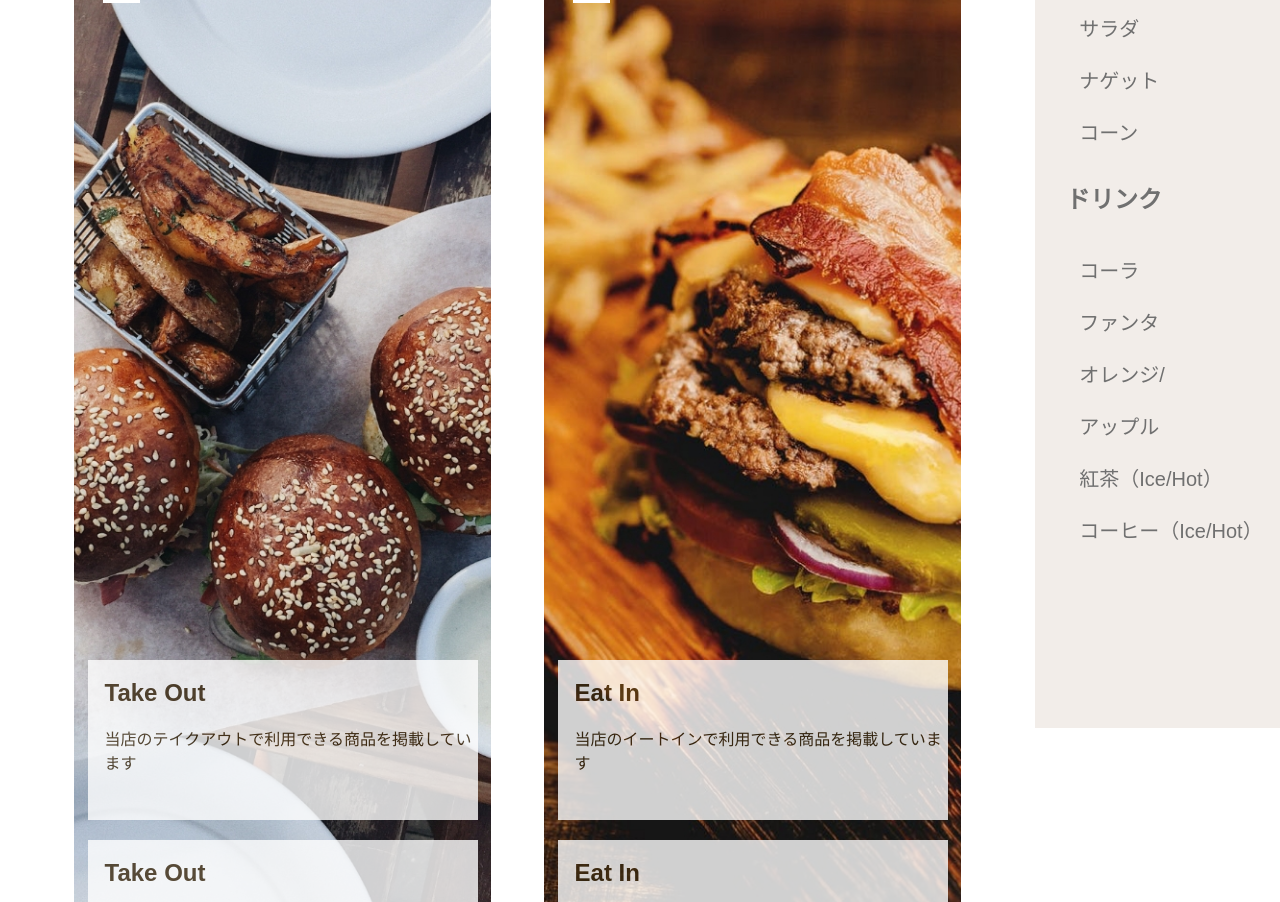
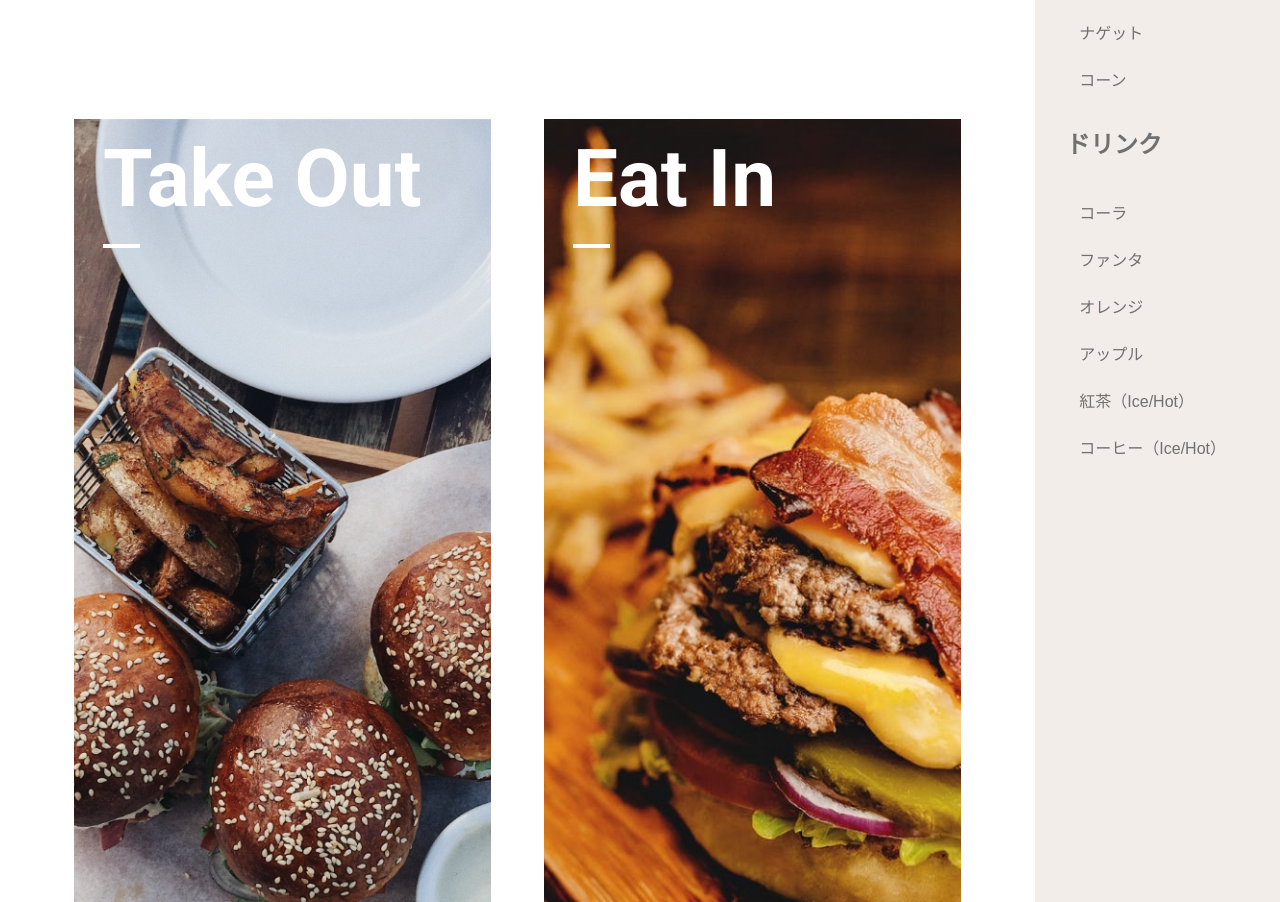
Before and after one commit to Matsumoto-Kimiaki/RaiseTech_hamburger, a plain HTML site: page index.html in a window 1280 px wide. Shown: the part 776-1678 px from the top of the page. Drawn offline with nearby package versions, Linux system fonts and the light colour scheme; a small style sheet from the web is missing.

Commit message:
フォント、余白等の微調整

```diff
--- a/index.html
+++ b/index.html
@@ -19,7 +19,7 @@
     <div class="l-grid">
       <div class="l-wrapper">
         <header>
-        <div class="l-header u-font-gray">
+          <div class="l-header u-font-grey">
             <nav class="p-global-navigation">
               <h1 class="p-global-navigation__logo-title u-font-roboto">Hamburger</h1>
               <h3 class="p-global-navigation__logo-menu js-menu u-font-roboto">Menu</h3>
@@ -85,13 +85,13 @@
       </div>
 
       <aside>
-        <div class="l-sidebar u-font-gray">
+        <div class="l-sidebar u-font-grey">
           <button class="c-cross-button"><span>閉じるボタン</span></button>
 
-          <ul class="p-menulist">
-            <li class="p-menulist__item">
+          <ul class="p-menu-list">
+            <li class="p-menu-list__item">
               <h3>バーガー</h3>
-              <ul class="p-menulist__item__sub">
+              <ul class="p-menu-list__item__sub">
                 <li><a href="#"></a>ハンバーガー</li>
                 <li><a href="#"></a>チーズバーガー</li>
                 <li><a href="#"></a>テリヤキバーガー</li>
@@ -102,9 +102,9 @@
               </ul>
             </li>
 
-            <li class="p-menulist__item">
+            <li class="p-menu-list__item">
               <h3>サイド</h3>
-              <ul class="p-menulist__item__sub">
+              <ul class="p-menu-list__item__sub">
                 <li><a href="#"></a>ポテト</li>
                 <li><a href="#"></a>サラダ</li>
                 <li><a href="#"></a>ナゲット</li>
@@ -112,12 +112,12 @@
               </ul>
             </li>
 
-            <li class="p-menulist__item">
+            <li class="p-menu-list__item">
               <h3>ドリンク</h3>
-              <ul class="p-menulist__item__sub">
+              <ul class="p-menu-list__item__sub">
                 <li><a href="#"></a>コーラ</li>
                 <li><a href="#"></a>ファンタ</li>
-                <li><a href="#"></a>オレンジ/</li>
+                <li><a href="#"></a>オレンジ</li>
                 <li></li>
                 <li><a href="#"></a>アップル</li>
                 <li><a href="#"></a>紅茶（Ice/Hot）</li>
@@ -129,6 +129,7 @@
 
         <div class="p-menu-bg"></div>
       </aside>
+    </div>
       <footer>
         <div class="l-footer">
           <div class="p-footer u-font-white">
@@ -141,7 +142,6 @@
           </div>
         </div>
       </footer>
-    </div>
 
     <!-- jQueryを読み込むためのCDN -->
     <script src="https://code.jquery.com/jquery-3.6.0.min.js" integrity="sha256-/xUj+3OJU5yExlq6GSYGSHk7tPXikynS7ogEvDej/m4=" crossorigin="anonymous"></script>
--- a/sass/component/_box.scss
+++ b/sass/component/_box.scss
@@ -2,5 +2,5 @@
 
 .c-box {
     border-radius: 10px;
-    border: 1px solid $brown;
+    border: 1px solid $grey;
 }
--- a/sass/component/_button.scss
+++ b/sass/component/_button.scss
@@ -2,6 +2,6 @@
 
 .c-button {
     border-radius: 10px;
-    border: 1px solid $brown;
+    border: 1px solid $grey;
     cursor: pointer;
 }
--- a/sass/component/_cross-button.scss
+++ b/sass/component/_cross-button.scss
@@ -19,7 +19,7 @@
     position: absolute;
     width: 45px;
     height: 6px;
-    background-color: $brown;
+    background-color: $grey;
     transform: rotate(45deg);
   }
 
@@ -28,7 +28,7 @@
     position: absolute;
     width:45px;
     height: 6px;
-    background-color: $brown;
+    background-color: $grey;
     transform: rotate(-45deg);
   }
 }
--- a/sass/component/_hero.scss
+++ b/sass/component/_hero.scss
@@ -1,8 +1,4 @@
 .c-hero {
   background-size: cover;
   background-position: center center;
-  height: 285px;
-  line-height: 285px;
-  font-size: 1.5rem;
-  font-weight: bold;
 }
--- a/sass/global/variable/_variable.scss
+++ b/sass/global/variable/_variable.scss
@@ -1,5 +1,5 @@
 //カラー
-$brown:#707070;
+$grey:#707070;
 $beige:#FFF7EF;
 $cream:linear-gradient(#F2EDE9, #DED8D3);
 
@@ -15,5 +15,6 @@ $breakpoints: (
   //iPad用
   "tab": "(min-width: 600px)",
   //PC用
-  "pc": "(min-width: 1025px)"
+  "pc": "(min-width: 1025px)",
+  "pc2": "(min-width: 1400px)"
 );
--- a/sass/layout/_grid.scss
+++ b/sass/layout/_grid.scss
@@ -5,6 +5,7 @@
     display: grid;
     grid-template-columns: auto auto;
     // grid-template-rows: auto auto;
+    overflow: hidden;
   }
 }
 
--- a/sass/layout/_sidebar.scss
+++ b/sass/layout/_sidebar.scss
@@ -4,13 +4,9 @@
   position: fixed;
   top: 0;
   left: 100%;
-  height: 100vh;
   transition: all 0.4s ease;
-  overflow-y: scroll;
   @include mq(pc) {
     position: static;
-    // width: 100%;
-    height: auto;
   }
 }
 
--- a/sass/layout/_wrapper.scss
+++ b/sass/layout/_wrapper.scss
@@ -1,6 +1,7 @@
 @use "../global" as *;
 
 .l-wrapper {
+    width: 100%;
     @include mq(pc) {
     width: calc(100vw * 1553 /#{$width-pc});
     }
--- a/sass/project/_hero.scss
+++ b/sass/project/_hero.scss
@@ -3,6 +3,13 @@
 .p-hero {
   background-image: url(images/index_hero_img.jpg);
   padding-left: calc(100vw * 25 /#{$width-sp});
+  height: 285px;
+  display: flex;
+  align-items: center;
+  @include mq(pc) {
+    height: 530px;
+  }
+
   &__title {
     font-size: 2.25rem;
     font-weight: bold;
--- a/sass/project/_index.scss
+++ b/sass/project/_index.scss
@@ -3,6 +3,6 @@
 @use "hero";
 @use "service";
 @use "map";
-@use "menulist";
+@use "menu-list";
 @use "menu-bg";
 @use "footer";
--- a/sass/project/_menulist.scss
+++ b/sass/project/_menu-list.scss
@@ -1,11 +1,13 @@
 @use "../global" as *;
 
-.p-menulist {
+.p-menu-list {
   width: calc(100vw * 328 /#{$width-sp});
+  height: 100vh;
   padding-top: 212px;
   padding-left: calc(100vw * 46 /#{$width-sp});
   background-color: #f2ede9;
   padding-bottom: 150px;
+  overflow-y: scroll;
 
   @include mq(tab) {
     width: calc(100vw * 367 /#{$width-tab});
@@ -14,6 +16,9 @@
   @include mq(pc) {
     width: calc(100vw * 367 /#{$width-pc});
     padding-left: calc(100vw * 46 /#{$width-pc});
+    overflow-y: visible;
+    padding-bottom: 10000px;  //sidebarの高さを左側に合わせるため。l-gridにoverflow: hiddenを追加
+    margin-bottom: -10000px;
   }
   &__item__sub {
     margin-left: calc(100vw * 20 /#{$width-sp});
@@ -33,6 +38,12 @@
     li {
       cursor: pointer;
       font-size: 1.25rem;
+      @include mq(pc) {
+        font-size: 1rem;
+      }
+      @include mq(pc2) {
+        font-size: 1.25rem;
+      }
     }
   }
 
--- a/sass/project/_search-form.scss
+++ b/sass/project/_search-form.scss
@@ -31,7 +31,7 @@
   .fas.fa-search {
     font-family: "Font Awesome 5 Free";
     font-size: 1.5rem;
-    color: $brown;
+    color: $grey;
   }
   &__button {
     font-size: 1rem;
--- a/sass/project/_service.scss
+++ b/sass/project/_service.scss
@@ -60,6 +60,7 @@
       width: calc(100vw * 314 /#{$width-sp});
       @include mq(tab) {
         width: calc(100vw * 334 /#{$width-tab});
+        max-width: 390px;
       }
       @include mq(pc) {
         width: calc(100vw * 585 /#{$width-pc});
@@ -68,8 +69,7 @@
   }
 }
 
-.p-service__item.-takein {
-  //背景画像のmodifier
+.p-service__item.-takein {    //背景画像のmodifier
   background-image: url(images/index_img02.jpg);
 }
 
--- a/sass/utility/_color.scss
+++ b/sass/utility/_color.scss
@@ -1,7 +1,9 @@
+@use "../global" as *;
+
 .u-font-white {
     color: #fff;
 }
 
-.u-font-gray {
-    color: #707070;
+.u-font-grey {
+    color: $grey;
 }
```
Also changed, not shown: images/header_logo_hamburger.png (deleted), images/header_logo_menu.png (deleted), style.css. Lines whose indentation alone changed are shown as unchanged.
